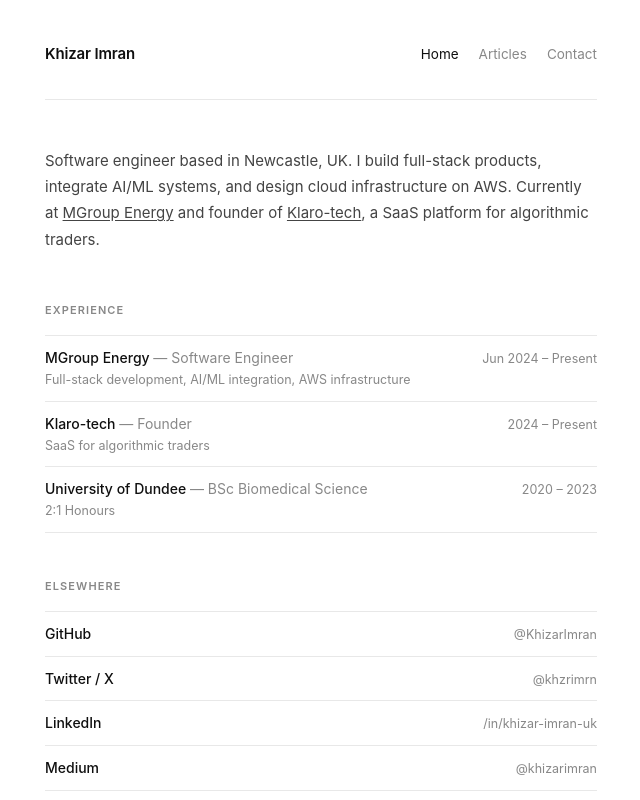
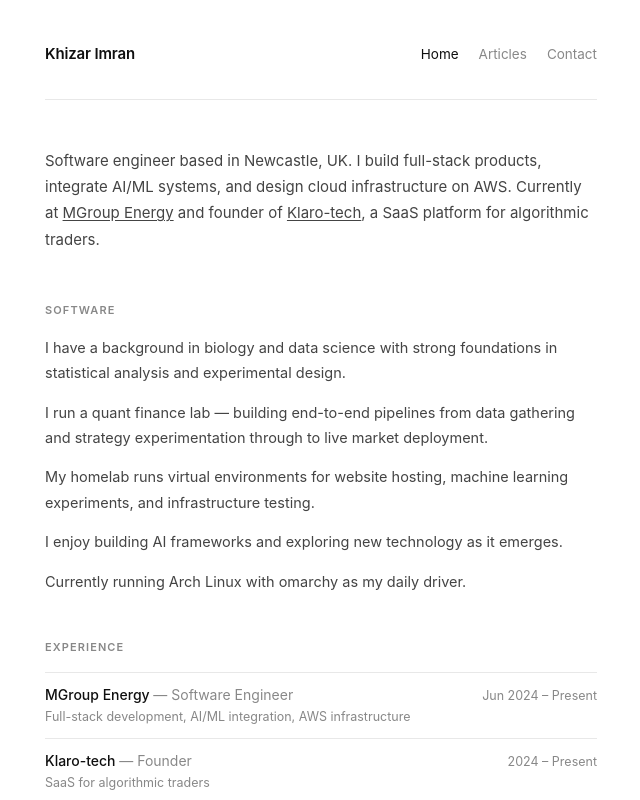
Before and after one commit to KhizarImran/khizarimrandotcom, a Next.js app: page / in a window 1280 px wide. Shown: the top 800 px of the page, without its empty margins (319-959 px from the left). Built offline with nearby package versions, Linux system fonts and the light colour scheme.

Commit message:
new software section

```diff
--- a/src/app/page.tsx
+++ b/src/app/page.tsx
@@ -27,6 +27,25 @@
             and founder of{" "}
             <a href="https://klaro-tech.com" target="_blank" rel="noopener noreferrer">Klaro-tech</a>,
             a SaaS platform for algorithmic traders.
+          </p>
+        </section>
+
+        <section className="section">
+          <p className="section-label">Software</p>
+          <p style={{ fontSize: "14.5px", lineHeight: "1.75", color: "var(--text-2)", marginBottom: "14px" }}>
+            I have a background in biology and data science with strong foundations in statistical analysis and experimental design.
+          </p>
+          <p style={{ fontSize: "14.5px", lineHeight: "1.75", color: "var(--text-2)", marginBottom: "14px" }}>
+            I run a quant finance lab — building end-to-end pipelines from data gathering and strategy experimentation through to live market deployment.
+          </p>
+          <p style={{ fontSize: "14.5px", lineHeight: "1.75", color: "var(--text-2)", marginBottom: "14px" }}>
+            My homelab runs virtual environments for website hosting, machine learning experiments, and infrastructure testing.
+          </p>
+          <p style={{ fontSize: "14.5px", lineHeight: "1.75", color: "var(--text-2)", marginBottom: "14px" }}>
+            I enjoy building AI frameworks and exploring new technology as it emerges.
+          </p>
+          <p style={{ fontSize: "14.5px", lineHeight: "1.75", color: "var(--text-2)", marginBottom: "14px" }}>
+            Currently running Arch Linux with omarchy as my daily driver.
           </p>
         </section>
 
```
